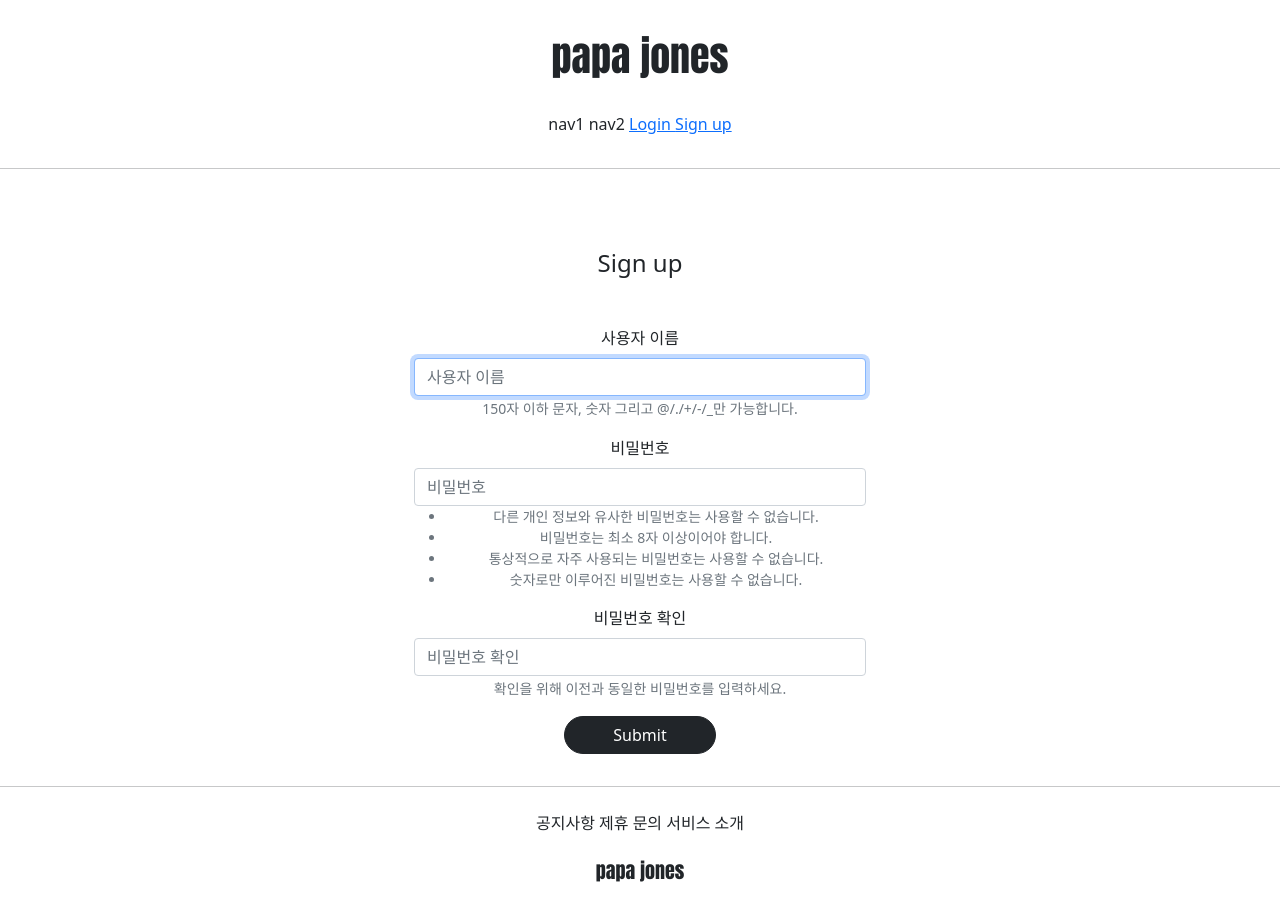
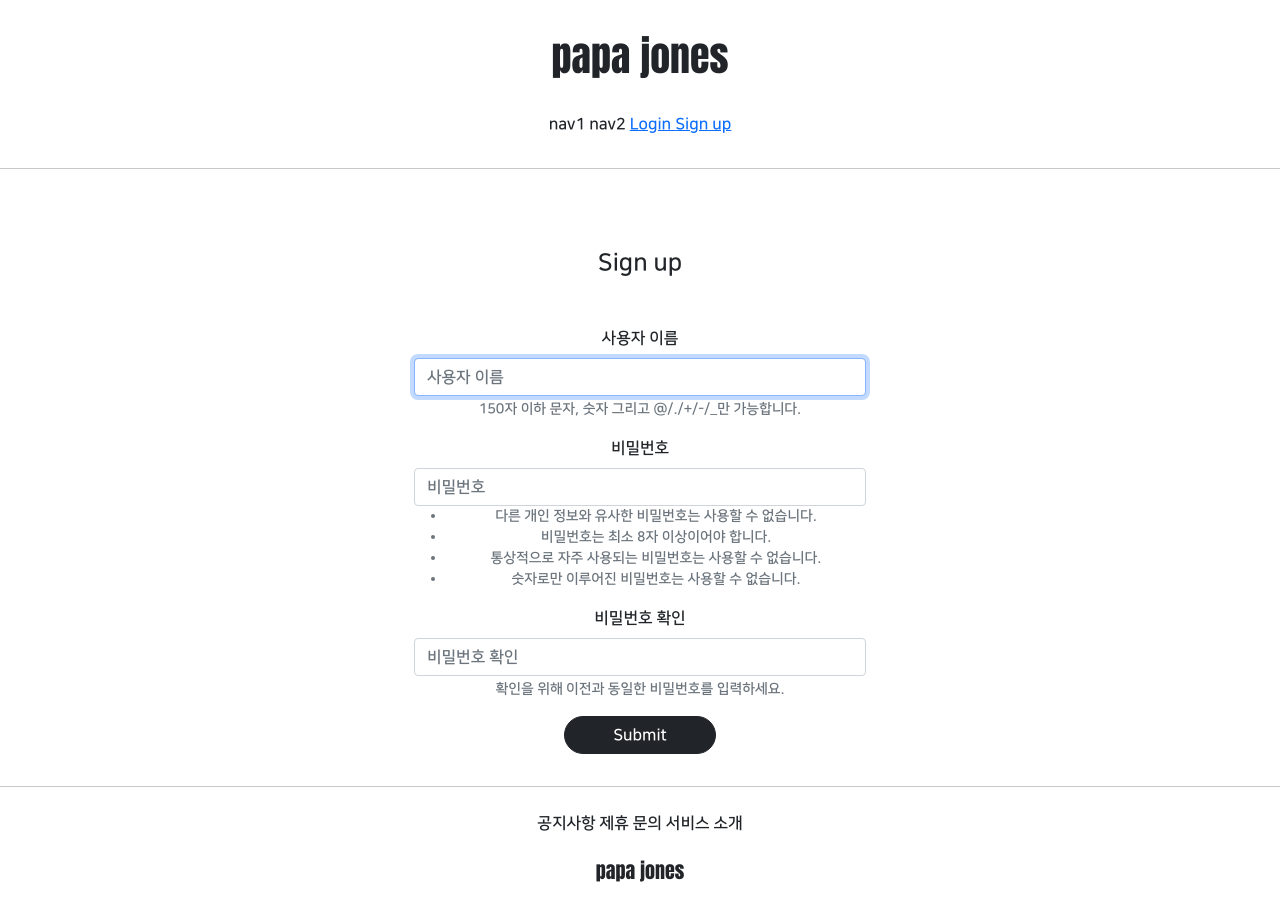
Before and after one commit to DaUn12/Make_SNS_site_Django, a Django app: page /accountss/create/ in a window 1280 px wide. Run offline with Django 3.2, Linux system fonts and the light colour scheme; parts of the project's set-up code (start-up, migrations or seed data) failed here and were passed over; some libraries are stand-ins or nearby versions.

Commit message:
7/16 COMMIT2233

```diff
--- a/popo/templates/accountapp/create.html
+++ b/popo/templates/accountapp/create.html
@@ -1,21 +1,25 @@
 {% extends 'bbase.html' %}
-{% load bootstrap4 %}
+{% load bootstrap4 %}   {# 부트스트랩을 회원가입 창에다 쓰겠다는 이야기 #}
 
 {% block content %}
 
-    <div class = "text-center mw-500 m-auto">
+    <div class = "text-center mw-500 m-auto">   {#부트스트랩에서 제공하는 텍스트 중앙 정렬 #}
+        {# base.css 파일에서 mw-500 을 불러옴, m-auto : 부트스트랩안에있는 자동정렬 #}
         <div class="m-5">
             <h4> Sign up</h4>
         </div>
         <div>
 {# 'popo:create'라는 말은 popo-urls의 'appname : name'를 이용하여 역추적하는것 이므로 urls 확인!! #}
             <form action="{% url 'popo:create' %}" method="post">
+                {#어느 주소로 요청을 보낼건지 써야하는데 안쓰고 url 을 씀#}
+
                 {%  csrf_token %}
                 {% bootstrap_form form %}
-{#                {{ form }}#}
+{#                {{ form }} 대신 부트스트랩 씀#}
                 <div>
                     <input type="submit"
                            class="btn btn-dark rounded-pill px-5">
+                    {#트리거해줄 버튼을 생성 // 부트스트랩에서 서식을 따옴 #}
                 </div>
 
 
--- a/templates/bbase.html
+++ b/templates/bbase.html
@@ -1,7 +1,7 @@
 <!DOCTYPE html>
 <html lang="en">
 {% include 'head.html' %}
-<body>
+<body style="font-family: 'NanumSquareB'">
 
 {% include 'header.html' %}
 <hr>  {# 구분선 #}
--- a/templates/head.html
+++ b/templates/head.html
@@ -18,5 +18,27 @@
 {#    default css link #}
     <link rel="stylesheet" type="text/css" href={%  static 'base.css' %}>
 
+<style>
+        @font-face {
+            font-family: 'NanumSquareR';
+            src: local('NanumSquareR'),
+            url("{% static 'fonts/NanumSquareR.otf' %}") format("opentype");
+        }
+        @font-face {
+            font-family: 'NanumSquareEB';
+            src: local('NanumSquareEB'),
+            url("{% static 'fonts/NanumSquareEB.otf' %}") format("opentype");
+        }
+        @font-face {
+            font-family: 'NanumSquareB';
+            src: local('NanumSquareB'),
+            url("{% static 'fonts/NanumSquareB.otf' %}") format("opentype");
+        }
+        @font-face {
+            font-family: 'NanumSquareL';
+            src: local('NanumSquareL'),
+            url("{% static 'fonts/NanumSquareL.otf' %}") format("opentype");
+        }
+    </style>
 
 </head>
```
Also changed, not shown: popo/templates/accountapp/hello_world.html (+22 -10 lines), popo/templates/accountapp/login.html (+8 -3 lines), static/fonts/NanumSquareB.otf (added), static/fonts/NanumSquareEB.otf (added), static/fonts/NanumSquareL.otf (added), static/fonts/NanumSquareR.otf (added).
